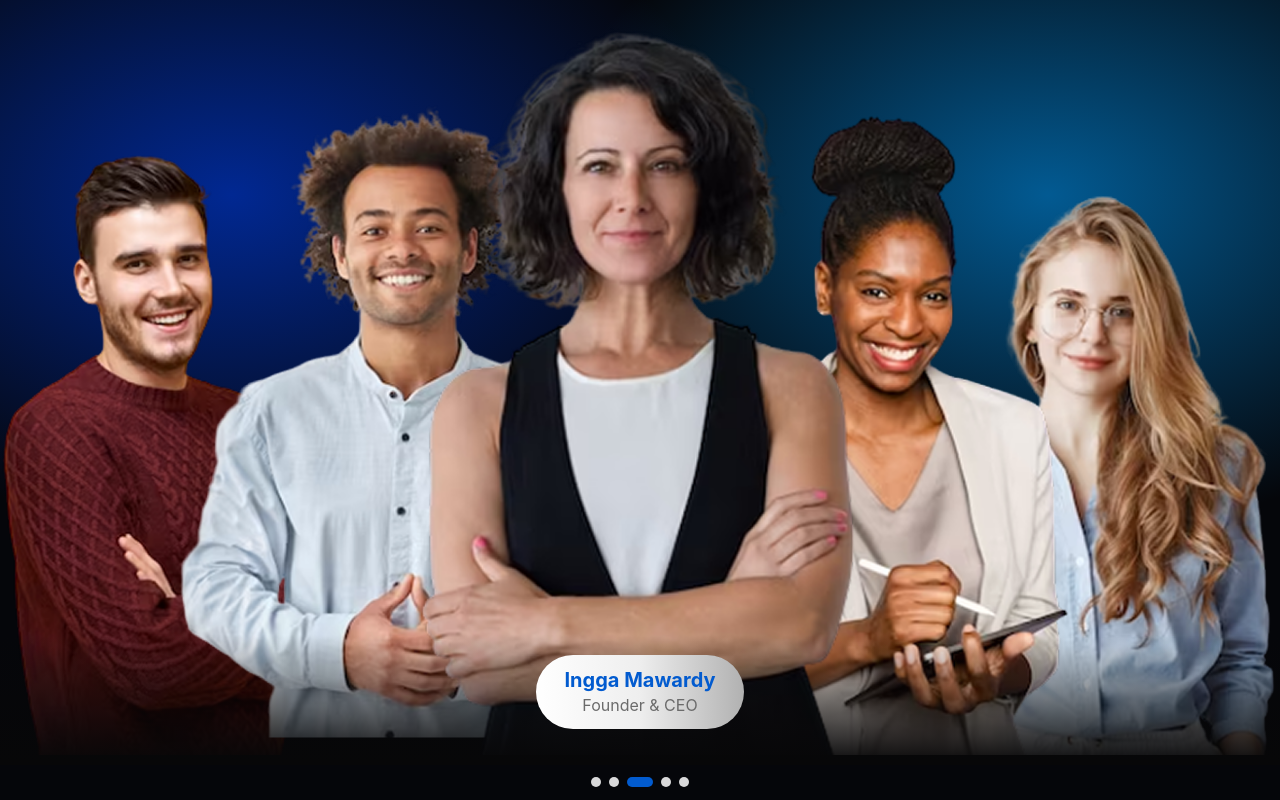
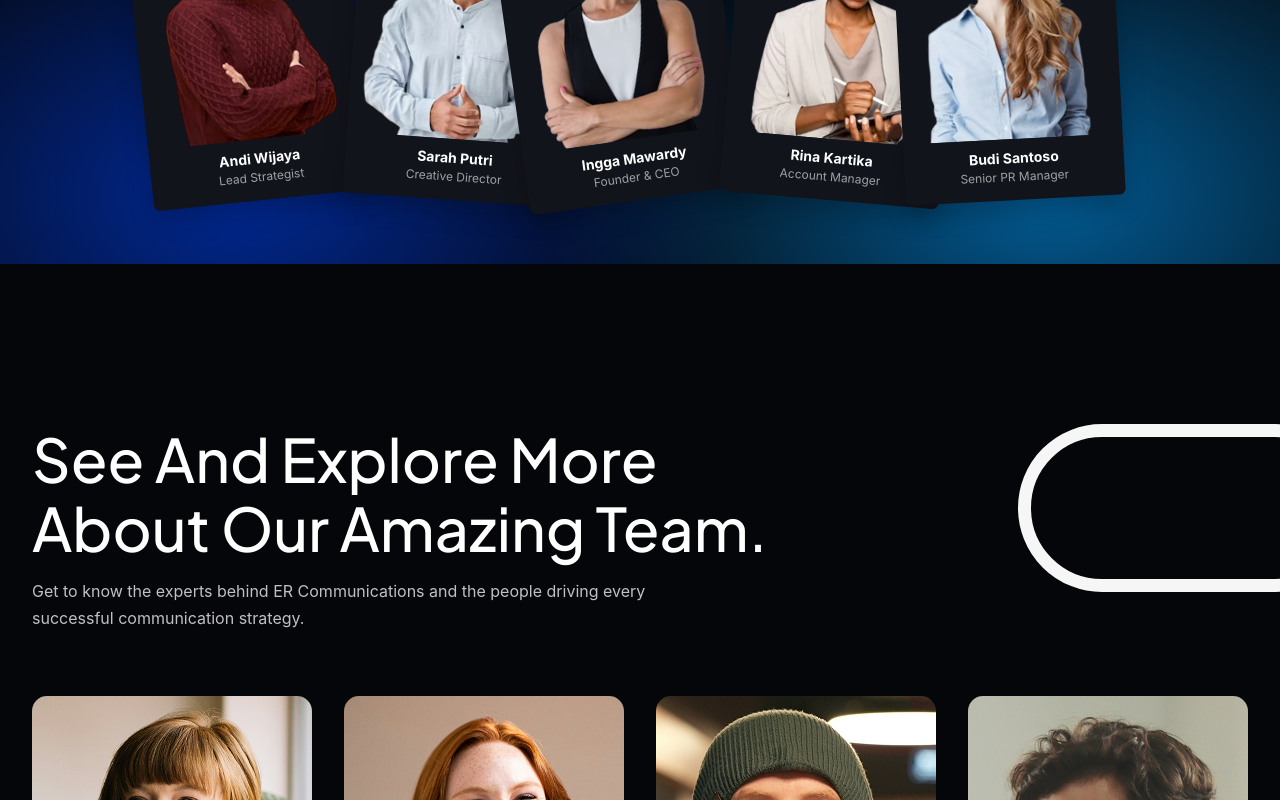
Before and after one commit to RizkiWahyudie/ER-Com-FE, a Next.js app: page /team in a window 1280 px wide. Shown: the part 760-1560 px from the top of the page. Built offline with nearby package versions, Linux system fonts and the light colour scheme; no server answers.

Commit message:
feat: redesign team showcase as static scattered photo-wall
Replace the auto-cycling active-index carousel with a static overlapping
grid of all members, each with a fixed tilt/lift so it renders identically
on server and client.

```diff
--- a/src/components/TeamShowcase.jsx
+++ b/src/components/TeamShowcase.jsx
@@ -4,8 +4,8 @@ import { useState } from "react";
 import {
   Box,
   Container,
+  Flex,
   VStack,
-  HStack,
   Text,
   Image,
   useColorModeValue,
@@ -39,204 +39,106 @@ const FALLBACK_TEAM_DATA = [
   },
 ];
 
+// Fixed per-card tilt/vertical-lift so the scattered photo-wall layout is
+// identical on server and client render — Math.random() here would cause
+// a hydration mismatch since this list can start from server-rendered fallback data.
+const ROTATIONS = [-6, 4, -8, 5, -3, 7, -5, 3];
+const LIFTS = [0, 22, -8, 30, -16, 12, -24, 6];
+
 export default function TeamShowcase({ members }) {
   const teamData = Array.isArray(members) && members.length > 0 ? members : FALLBACK_TEAM_DATA;
-  const [activeIndex, setActiveIndex] = useState(Math.min(2, teamData.length - 1)); // center by default
-  // teamData can change size once the API response replaces the fallback list,
-  // so clamp instead of trusting the index picked on first mount.
-  const safeActiveIndex = Math.min(activeIndex, teamData.length - 1);
+  const [hoveredIdx, setHoveredIdx] = useState(null);
 
-  const getOffset = (idx) => {
-    const total = teamData.length;
-    let diff = idx - safeActiveIndex;
-    if (diff > Math.floor(total / 2)) diff -= total;
-    if (diff < -Math.floor(total / 2)) diff += total;
-    return diff;
-  };
-
-  const dotInactive = useColorModeValue("rgba(0,0,0,0.2)", "rgba(255,255,255,0.85)");
-  const dotHover = useColorModeValue("rgba(0,0,0,0.4)", "rgba(255,255,255,0.45)");
-  const textNameColor = useColorModeValue("rgba(2, 91, 207, 1)", "rgba(2, 91, 207, 1)");
-  const textRoleColor = useColorModeValue("rgba(107, 107, 107, 1)", "rgba(107, 107, 107, 1)");
-  const badgeBg = useColorModeValue("linear(to-r, #FFFFFF 0%, #eeeeeeff 50%, #b1b1b1ff 100%)", "linear(to-r, #FFFFFF 0%, #eeeeeeff 50%, #b1b1b1ff 100%)");
-  const bgGradient = useColorModeValue("linear(to-t, #f7f8fc, transparent)", "linear(to-t, #070708ff, transparent)");
+  const cardBg = useColorModeValue("#fff", "#12141b");
+  const nameColor = useColorModeValue("#1a202c", "#fff");
+  const roleColor = useColorModeValue("rgba(0,0,0,0.55)", "rgba(255,255,255,0.6)");
 
   return (
-    <Box
-      w="full"
-      position="relative"
-      overflow="hidden"
-    >
-
+    <Box w="full" position="relative" overflow="hidden" py={{ base: 10, md: 16 }}>
       <Box
         position="absolute"
         top="0"
         left="35%"
         w="1200px"
         h="800px"
-        style={{
-          background:
-            "radial-gradient(ellipse at center, #025A92 0%, transparent 60%)",
-        }}
+        style={{ background: "radial-gradient(ellipse at center, #025A92 0%, transparent 60%)" }}
         pointerEvents="none"
         zIndex={0}
       />
-
       <Box
         position="absolute"
         top="0"
         right="35%"
         w="1200px"
         h="800px"
-        style={{
-          background:
-            "radial-gradient(ellipse at center, #012892 0%, transparent 60%)",
-        }}
+        style={{ background: "radial-gradient(ellipse at center, #012892 0%, transparent 60%)" }}
         pointerEvents="none"
         zIndex={0}
       />
 
-      <Container
-        maxW="full"
-        px={0}
-        position="relative"
-        zIndex={1}
-      >
-        <VStack spacing={0}>
-          {/* ── Group Photo Carousel ── */}
-          <Box
-            position="relative"
-            w="full"
-            h={{ base: "400px", sm: "480px", md: "600px", xl:"120vh", "2xl":"95vh" }}
-            display="flex"
-            alignItems="start"
-            justifyContent="center"
+      <Container maxW="7xl" px={{ base: 6, md: 8 }} position="relative" zIndex={1}>
+        {/* ── Scattered Photo Wall (static, no carousel) ── */}
+        <Flex
+          wrap="wrap"
+          justify="center"
+          align="flex-end"
+          rowGap={{ base: 10, md: 16 }}
         >
           {teamData.map((member, idx) => {
-              const diff = getOffset(idx);
-              const absDiff = Math.abs(diff);
-              const isActive = diff === 0;
-
-              // Positions — overlapping group photo style
-              // Active = center, large. ±1 = slightly behind/shorter. ±2 = further behind.
-              const xOffsetBase = diff * 22; // % offset from center (mobile)
-              const xOffsetMd = diff * 18;   // % offset from center (desktop)
-
-              const scaleVal = isActive ? 1 : absDiff === 1 ? 1 : 1;
-              const zIdx = isActive ? 10 : absDiff === 1 ? 6 : 2;
-              const opacityVal = isActive ? 1 : absDiff === 1 ? 0.7 : 0.45;
-              const blurVal = isActive ? 0 : absDiff === 1 ? 1 : 2.5;
-
-              // Height: active tallest, others shorter
-              const heightBase = isActive ? "360px" : absDiff === 1 ? "300px" : "260px";
-              const heightSm = isActive ? "430px" : absDiff === 1 ? "360px" : "310px";
-              const heightMd = isActive ? "540px" : absDiff === 1 ? "460px" : "400px";
-              const heightXl = isActive ? "740px" : absDiff === 1 ? "670px" : "620px";
+            const rotation = ROTATIONS[idx % ROTATIONS.length];
+            const lift = LIFTS[idx % LIFTS.length];
+            const isHovered = hoveredIdx === idx;
 
             return (
               <Box
                 key={idx}
-                  position="absolute"
-                  bottom="0"
-                  left="50%"
-                  transform={{
-                    base: `translateX(calc(-50% + ${xOffsetBase}vw)) scale(${scaleVal})`,
-                    md: `translateX(calc(-50% + ${xOffsetMd}vw)) scale(${scaleVal})`,
-                  }}
-                  // opacity={opacityVal}
-                  zIndex={zIdx}
-                  // filter={`blur(${blurVal}px)`}
-                  transition="all 0.65s cubic-bezier(0.22, 1, 0.36, 1)"
+                position="relative"
+                ml={idx === 0 ? 0 : { base: "-18px", md: "-32px" }}
+                mt={`${lift}px`}
+                transform={`rotate(${isHovered ? 0 : rotation}deg) scale(${isHovered ? 1.08 : 1})`}
+                transformOrigin="center bottom"
+                transition="all 0.35s cubic-bezier(0.22, 1, 0.36, 1)"
+                zIndex={isHovered ? 30 : idx}
                 cursor="pointer"
-                  onClick={() => setActiveIndex(idx)}
-                  // willChange="transform, opacity"
-                  transformOrigin="bottom center"
+                onMouseEnter={() => setHoveredIdx(idx)}
+                onMouseLeave={() => setHoveredIdx(null)}
+              >
+                <Box
+                  bg={cardBg}
+                  p="10px"
+                  pb="14px"
+                  borderRadius="6px"
+                  boxShadow={isHovered ? "0 24px 44px rgba(0,0,0,0.4)" : "0 10px 24px rgba(0,0,0,0.22)"}
+                  w={{ base: "150px", sm: "180px", md: "220px" }}
                 >
                   <Image
                     src={member.img}
                     alt={member.name}
-                    h={{ base: heightBase, sm: heightSm, md: heightMd, xl: heightXl }}
-                    w="auto"
-                    maxW="none"
-                    objectFit="contain"
-                    objectPosition="bottom"
+                    w="full"
+                    h={{ base: "160px", sm: "190px", md: "240px" }}
+                    objectFit="cover"
+                    borderRadius="2px"
                     userSelect="none"
                     draggable="false"
-                    zIndex={1}
                   />
+                  <VStack spacing={0} mt={2} align="center">
+                    <Text
+                      fontSize={{ base: "12px", md: "14px" }}
+                      fontWeight="700"
+                      color={nameColor}
+                      noOfLines={1}
+                    >
+                      {member.name}
+                    </Text>
+                    <Text fontSize={{ base: "10px", md: "12px" }} color={roleColor} noOfLines={1}>
+                      {member.role}
+                    </Text>
+                  </VStack>
+                </Box>
               </Box>
             );
           })}
-
-            {/* Bottom gradient fade to black */}
-            <Box
-              position="absolute"
-              bottom="-10px"
-              left="0"
-              right="0"
-              h="130px"
-              bgGradient={bgGradient}
-              pointerEvents="none"
-              zIndex={11}
-            />
-          </Box>
-
-          {/* Name badge — positioned overlapping bottom of photos */}
-          <Box position="relative" zIndex={12} mt="-100px">
-            <VStack spacing={{ base: 6, md: 12 }}>
-              <Box
-                bgGradient={badgeBg}
-                backdropFilter="blur(24px)"
-                borderRadius="full"
-                px={7}
-                py={3}
-                textAlign="center"
-              >
-                <Text
-                  color={textNameColor}
-                  fontWeight="700"
-                  fontSize={{ base: "md", md: "xl" }}
-                  lineHeight="1.3"
-                >
-                  {teamData[safeActiveIndex].name}
-                </Text>
-                <Text
-                  color={textRoleColor}
-                  fontSize={{ base: "xs", md: "md" }}
-                  fontWeight="400"
-                >
-                  {teamData[safeActiveIndex].role}
-                </Text>
-              </Box>
-
-              {/* Pagination dots */}
-              <HStack spacing={2} justify="center">
-                {teamData.map((_, idx) => (
-                  <Box
-                    key={idx}
-                    w={idx === safeActiveIndex ? "26px" : "10px"}
-                    h="10px"
-                    borderRadius="full"
-                    bg={
-                      idx === safeActiveIndex
-                        ? "rgba(2, 91, 207, 1)"
-                        : dotInactive
-                    }
-                    cursor="pointer"
-                    transition="all 0.35s ease"
-                    onClick={() => setActiveIndex(idx)}
-                    _hover={{
-                      bg:
-                        idx === safeActiveIndex
-                          ? "linear-gradient(135deg, #3b82f6, #60a5fa)"
-                          : dotHover,
-                    }}
-                  />
-                ))}
-              </HStack>
-            </VStack>
-          </Box>
-        </VStack>
+        </Flex>
       </Container>
     </Box>
   );
```
Lines whose indentation alone changed are shown as unchanged.
